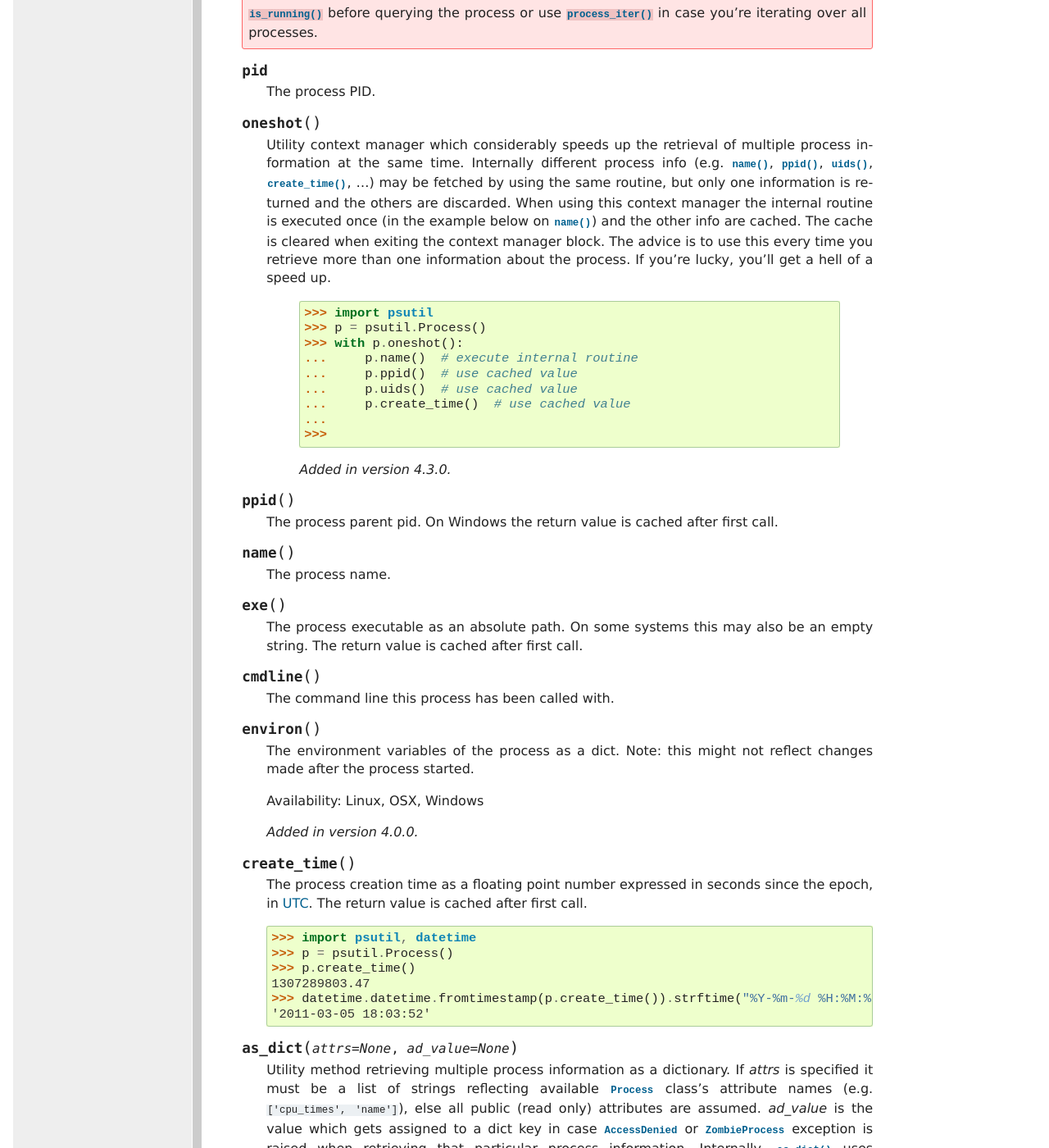
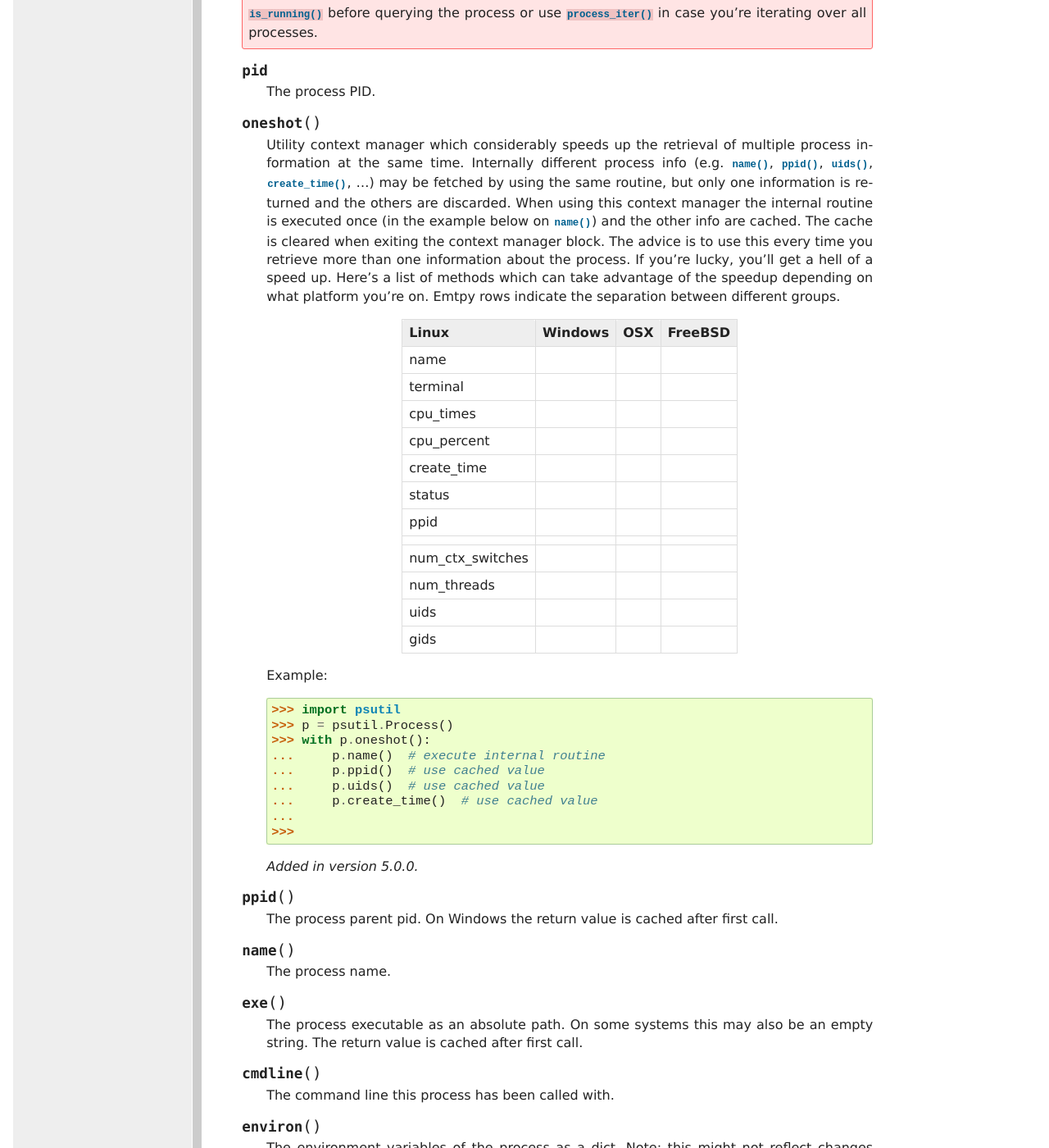
Before and after one commit to giampaolo/psutil, a Sphinx documentation site: the page built from docs/index.rst, in a window 1280 px wide and 1400 px high, scrolled down 11828 px. Shown: the whole window at 82% size. Built offline with Sphinx 7.4.7, drawn with Linux system fonts in a browser that asks for light colours; formulas are drawn with MathJax 3.

Commit message:
update doc

```diff
--- a/docs/index.rst
+++ b/docs/index.rst
@@ -762,18 +762,51 @@ Process class
     The cache is cleared when exiting the context manager block.
     The advice is to use this every time you retrieve more than one information
     about the process. If you're lucky, you'll get a hell of a speed up.
-
-        >>> import psutil
-        >>> p = psutil.Process()
-        >>> with p.oneshot():
-        ...     p.name()  # execute internal routine
-        ...     p.ppid()  # use cached value
-        ...     p.uids()  # use cached value
-        ...     p.create_time()  # use cached value
-        ...
-        >>>
-
-     .. versionadded:: 4.3.0
+    Here's a list of methods which can take advantage of the speedup depending
+    on what platform you're on. Emtpy rows indicate the separation between
+    different groups.
+
+    +------------------+-------------+-------+---------+
+    | Linux            | Windows     | OSX   | FreeBSD |
+    +==================+=============+=======+=========+
+    | name             |             |       |         |
+    +------------------+-------------+-------+---------+
+    | terminal         |             |       |         |
+    +------------------+-------------+-------+---------+
+    | cpu_times        |             |       |         |
+    +------------------+-------------+-------+---------+
+    | cpu_percent      |             |       |         |
+    +------------------+-------------+-------+---------+
+    | create_time      |             |       |         |
+    +------------------+-------------+-------+---------+
+    | status           |             |       |         |
+    +------------------+-------------+-------+---------+
+    | ppid             |             |       |         |
+    +------------------+-------------+-------+---------+
+    |                  |             |       |         |
+    +------------------+-------------+-------+---------+
+    | num_ctx_switches |             |       |         |
+    +------------------+-------------+-------+---------+
+    | num_threads      |             |       |         |
+    +------------------+-------------+-------+---------+
+    | uids             |             |       |         |
+    +------------------+-------------+-------+---------+
+    | gids             |             |       |         |
+    +------------------+-------------+-------+---------+
+
+    Example:
+
+    >>> import psutil
+    >>> p = psutil.Process()
+    >>> with p.oneshot():
+    ...     p.name()  # execute internal routine
+    ...     p.ppid()  # use cached value
+    ...     p.uids()  # use cached value
+    ...     p.create_time()  # use cached value
+    ...
+    >>>
+
+    .. versionadded:: 5.0.0
 
   .. method:: ppid()
 
```
